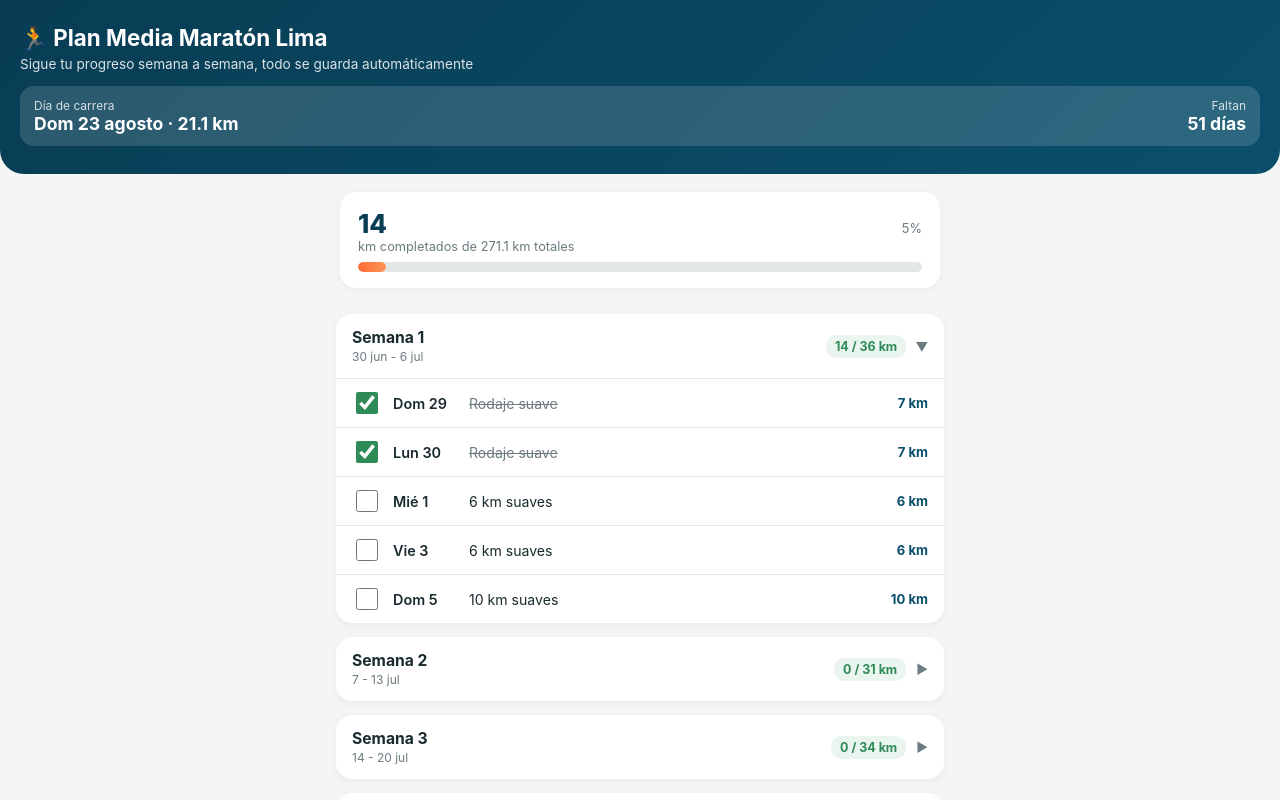
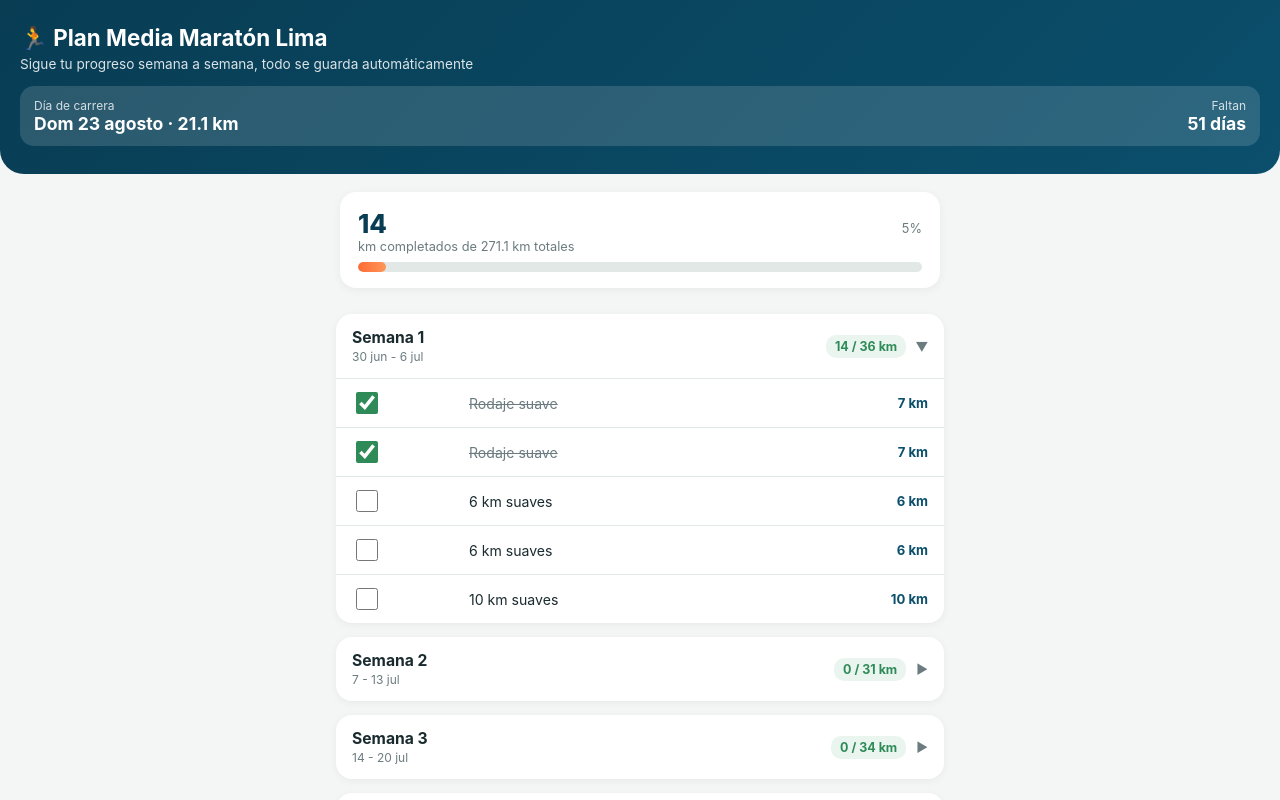
Before and after one commit to jandradeb1985/media-marathon-tracker, a React (Vite) app: page / in a window 1280 px wide. Shown: the top 800 px of the page. Built offline with nearby package versions, Linux system fonts and the light colour scheme.

Commit message:
Update planData.js

```diff
--- a/src/planData.js
+++ b/src/planData.js
@@ -3,31 +3,31 @@ export const PLAN = [
     id: 'w1', title: 'Semana 1', dates: '30 jun - 6 jul', total: 36,
     start: '2026-06-30', end: '2026-07-06',
     runs: [
-      { id: 'w1-dom29', day: 'Dom 29', desc: 'Rodaje suave', km: 7, doneDefault: true },
-      { id: 'w1-lun30', day: 'Lun 30', desc: 'Rodaje suave', km: 7, doneDefault: true },
-      { id: 'w1-mie1', day: 'Mié 1', desc: '6 km suaves', km: 6 },
-      { id: 'w1-vie3', day: 'Vie 3', desc: '6 km suaves', km: 6 },
-      { id: 'w1-dom5', day: 'Dom 5', desc: '10 km suaves', km: 10 },
+      { id: 'w1-dom29', date: '2026-06-29', desc: 'Rodaje suave', km: 7, doneDefault: true },
+      { id: 'w1-lun30', date: '2026-06-30', desc: 'Rodaje suave', km: 7, doneDefault: true },
+      { id: 'w1-mie1', date: '2026-07-01', desc: '6 km suaves', km: 6 },
+      { id: 'w1-vie3', date: '2026-07-03', desc: '6 km suaves', km: 6 },
+      { id: 'w1-dom5', date: '2026-07-05', desc: '10 km suaves', km: 10 },
     ]
   },
   {
     id: 'w2', title: 'Semana 2', dates: '7 - 13 jul', total: 31,
     start: '2026-07-07', end: '2026-07-13',
     runs: [
-      { id: 'w2-mar', day: 'Martes', desc: 'Rodaje', km: 6 },
-      { id: 'w2-jue', day: 'Jueves', desc: 'Rodaje', km: 7 },
-      { id: 'w2-sab', day: 'Sábado', desc: 'Rodaje', km: 6 },
-      { id: 'w2-dom', day: 'Domingo', desc: 'Tirada larga', km: 12 },
+      { id: 'w2-mar', date: '2026-07-07', desc: 'Rodaje', km: 6 },
+      { id: 'w2-jue', date: '2026-07-09', desc: 'Rodaje', km: 7 },
+      { id: 'w2-sab', date: '2026-07-11', desc: 'Rodaje', km: 6 },
+      { id: 'w2-dom', date: '2026-07-12', desc: 'Tirada larga', km: 12 },
     ]
   },
   {
     id: 'w3', title: 'Semana 3', dates: '14 - 20 jul', total: 34,
     start: '2026-07-14', end: '2026-07-20',
     runs: [
-      { id: 'w3-mar', day: 'Martes', desc: 'Rodaje', km: 7 },
-      { id: 'w3-jue', day: 'Jueves', desc: 'Rodaje', km: 7 },
-      { id: 'w3-sab', day: 'Sábado', desc: 'Rodaje', km: 6 },
-      { id: 'w3-dom', day: 'Domingo', desc: 'Tirada larga', km: 14 },
+      { id: 'w3-mar', date: '2026-07-14', desc: 'Rodaje', km: 7 },
+      { id: 'w3-jue', date: '2026-07-16', desc: 'Rodaje', km: 7 },
+      { id: 'w3-sab', date: '2026-07-18', desc: 'Rodaje', km: 6 },
+      { id: 'w3-dom', date: '2026-07-19', desc: 'Tirada larga', km: 14 },
     ]
   },
   {
@@ -35,20 +35,20 @@ export const PLAN = [
     start: '2026-07-21', end: '2026-07-27',
     note: 'Semana de Punta Cana. Si un día se complica, elimina un rodaje corto, no la tirada larga.',
     runs: [
-      { id: 'w4-mar', day: 'Martes', desc: 'Rodaje', km: 7 },
-      { id: 'w4-jue', day: 'Jueves', desc: 'Rodaje', km: 8 },
-      { id: 'w4-sab', day: 'Sábado', desc: 'Rodaje', km: 5 },
-      { id: 'w4-dom', day: 'Domingo', desc: 'Tirada larga', km: 15 },
+      { id: 'w4-mar', date: '2026-07-21', desc: 'Rodaje', km: 7 },
+      { id: 'w4-jue', date: '2026-07-23', desc: 'Rodaje', km: 8 },
+      { id: 'w4-sab', date: '2026-07-25', desc: 'Rodaje', km: 5 },
+      { id: 'w4-dom', date: '2026-07-26', desc: 'Tirada larga', km: 15 },
     ]
   },
   {
     id: 'w5', title: 'Semana 5', dates: '28 jul - 3 ago', total: 38,
     start: '2026-07-28', end: '2026-08-03',
     runs: [
-      { id: 'w5-mar', day: 'Martes', desc: 'Rodaje', km: 8 },
-      { id: 'w5-jue', day: 'Jueves', desc: 'Rodaje', km: 8 },
-      { id: 'w5-sab', day: 'Sábado', desc: 'Rodaje', km: 6 },
-      { id: 'w5-dom', day: 'Domingo', desc: 'Tirada larga', km: 16 },
+      { id: 'w5-mar', date: '2026-07-28', desc: 'Rodaje', km: 8 },
+      { id: 'w5-jue', date: '2026-07-30', desc: 'Rodaje', km: 8 },
+      { id: 'w5-sab', date: '2026-08-01', desc: 'Rodaje', km: 6 },
+      { id: 'w5-dom', date: '2026-08-02', desc: 'Tirada larga', km: 16 },
     ]
   },
   {
@@ -56,10 +56,10 @@ export const PLAN = [
     start: '2026-08-04', end: '2026-08-10',
     note: 'Semana pico. Si el pie molesta más de lo habitual, cambia el fondo de 18 km por 16 km.',
     runs: [
-      { id: 'w6-mar', day: 'Martes', desc: 'Rodaje', km: 8 },
-      { id: 'w6-jue', day: 'Jueves', desc: 'Rodaje', km: 8 },
-      { id: 'w6-sab', day: 'Sábado', desc: 'Rodaje', km: 6 },
-      { id: 'w6-dom', day: 'Domingo', desc: 'Tirada larga (18 km, o 16 si el pie molesta)', km: 18 },
+      { id: 'w6-mar', date: '2026-08-04', desc: 'Rodaje', km: 8 },
+      { id: 'w6-jue', date: '2026-08-06', desc: 'Rodaje', km: 8 },
+      { id: 'w6-sab', date: '2026-08-08', desc: 'Rodaje', km: 6 },
+      { id: 'w6-dom', date: '2026-08-09', desc: 'Tirada larga (18 km, o 16 si el pie molesta)', km: 18 },
     ]
   },
   {
@@ -67,9 +67,9 @@ export const PLAN = [
     start: '2026-08-11', end: '2026-08-17',
     note: 'Comenzar descarga.',
     runs: [
-      { id: 'w7-mar', day: 'Martes', desc: 'Rodaje', km: 7 },
-      { id: 'w7-jue', day: 'Jueves', desc: 'Rodaje', km: 6 },
-      { id: 'w7-dom', day: 'Domingo', desc: 'Rodaje', km: 14 },
+      { id: 'w7-mar', date: '2026-08-11', desc: 'Rodaje', km: 7 },
+      { id: 'w7-jue', date: '2026-08-13', desc: 'Rodaje', km: 6 },
+      { id: 'w7-dom', date: '2026-08-16', desc: 'Rodaje', km: 14 },
     ]
   },
   {
@@ -77,9 +77,9 @@ export const PLAN = [
     start: '2026-08-18', end: '2026-08-23',
     note: 'Viernes y sábado: descanso, hidratación normal, dormir bien.',
     runs: [
-      { id: 'w8-mar18', day: 'Mar 18', desc: '5 km muy suaves', km: 5 },
-      { id: 'w8-jue20', day: 'Jue 20', desc: '4 km muy suaves', km: 4 },
-      { id: 'w8-dom23', day: 'Dom 23', desc: '🏁 Media Maratón — 21.1 km', km: 21.1 },
+      { id: 'w8-mar18', date: '2026-08-18', desc: '5 km muy suaves', km: 5 },
+      { id: 'w8-jue20', date: '2026-08-20', desc: '4 km muy suaves', km: 4 },
+      { id: 'w8-dom23', date: '2026-08-23', desc: '🏁 Media Maratón — 21.1 km', km: 21.1 },
     ]
   },
 ]
@@ -89,4 +89,6 @@ export const TOTAL_PLAN_KM = PLAN.reduce(
 )
 
 export const STORAGE_KEY = 'run-progress-v1'
+export const PACE_STORAGE_KEY = 'run-pace-v1'
 export const RACE_DATE = '2026-08-23T08:00:00'
+export const RACE_KM = 21.1
```
